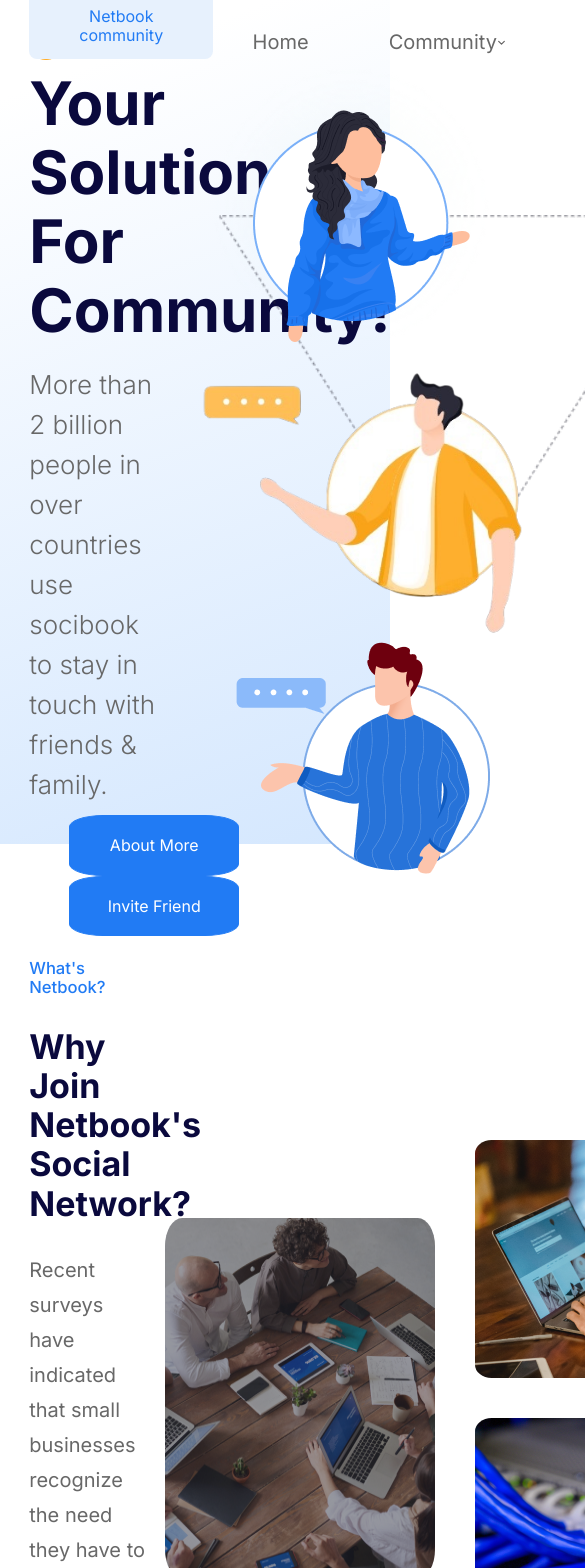
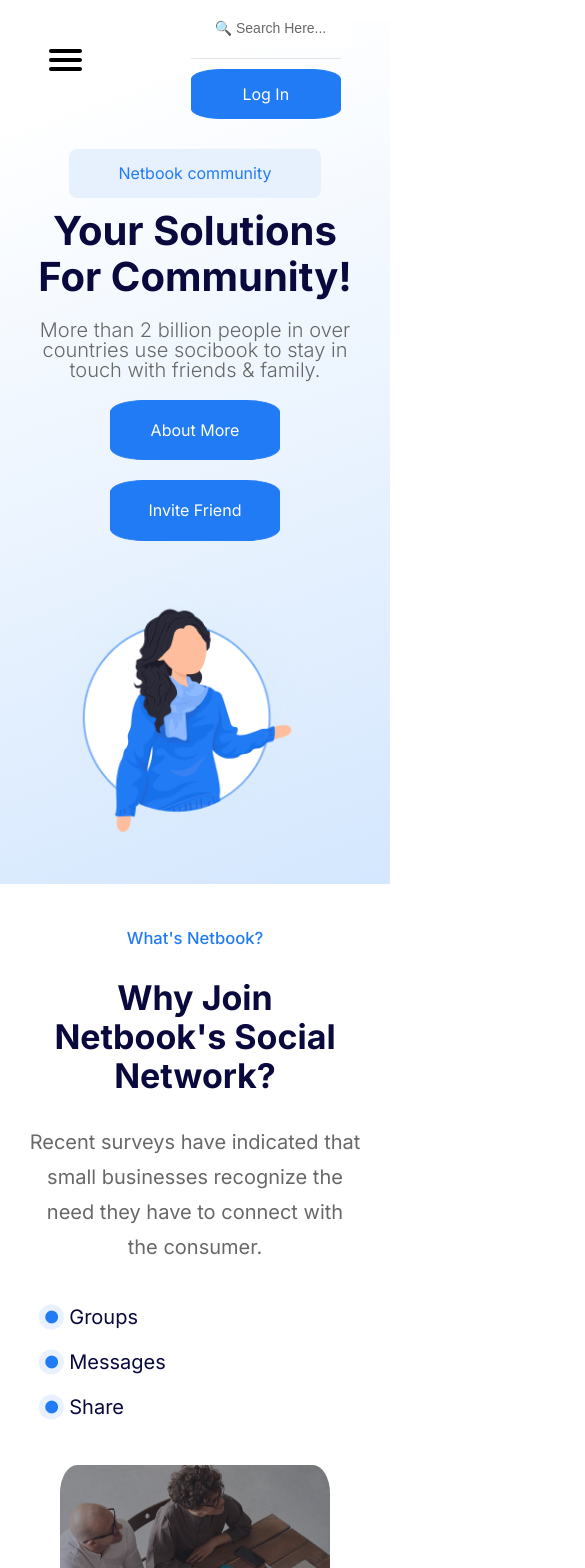
Before and after one commit to adnanshaikh10/NetBook, a React (Create React App) app: page / in a window 390 px wide. Shown: the top 1568 px of the page, 585 px wide, since content can reach past the window. Built offline with nearby package versions, Linux system fonts and the light colour scheme.

Commit message:
Finished responsiveness on entire website and changed minor visuals for accessability requirements.

```diff
--- a/src/App.css
+++ b/src/App.css
@@ -238,6 +238,16 @@ html {
   margin: 0 auto;
 }
 
+.menuToggle span {
+  display: none;
+  width: 33px;
+  height: 4px;
+  margin-bottom: 5px;
+  position: relative;
+  background: #000000;
+  border-radius: 3px;
+}
+
 a {
   text-decoration: none;
   color: #686868;
@@ -268,7 +278,7 @@ ul, .bodyText {
 }
 
 .navigation, .menu,
-.logo, .auth {
+.logo, .auth, .specialMedia {
   display: flex;
   align-items: center;
 }
@@ -413,11 +423,156 @@ form {
 
 .generalButton:hover,
 .loginButton:hover {
-  background-color: transparent;
+  background-color: #ffffff;
   color: #217BF4;
   border: 1px solid #217BF4;
 }
 
+.specialButton:hover {
+  background-color: #000057;
+  color: #ffffff;
+  border: 1px solid #217BF4;
+}
+
+@media (max-width: 1490px) {
+  .menu {
+    margin: 0;
+  }
+  .menu li {
+    padding: 0 10px;
+  }
+}
+@media (max-width: 980px) {
+  .navigation {
+    flex-direction: column;
+    margin: 20px;
+  }
+  .logo, .menu {
+    padding: 10px 0;
+  }
+  .heroText {
+    margin-top: 25px;
+  }
+}
+@media (max-width: 550px) {
+  .specialMedia {
+    display: none;
+  }
+  .menuToggle span {
+    display: block;
+  }
+  .auth {
+    flex-direction: column;
+  }
+  .navigation {
+    flex-direction: row;
+    justify-content: space-between;
+    align-items: center;
+  }
+  .loginButton {
+    margin: 10px 0;
+  }
+}
+@media (max-width: 1525px) {
+  .heroImage {
+    width: 100%;
+  }
+  .generalButton {
+    margin: 10px 10px;
+  }
+  .heroSection .heroText {
+    text-align: center;
+  }
+}
+@media (max-width: 1190px) {
+  .heroSection {
+    flex-direction: column;
+  }
+  .heroSection .heroText {
+    width: 100%;
+    text-align: center;
+  }
+  .avaterOne {
+    height: 300px;
+    width: 300px;
+    margin-left: 18%;
+    margin-bottom: 0%;
+  }
+  .heroImage .avaterTwo {
+    margin-left: 38%;
+    margin-top: -3%;
+  }
+  .avaterThree {
+    height: 260px;
+    width: 300px;
+    margin-left: 1%;
+  }
+  .heroImage .triangle {
+    position: absolute;
+    top: 24%;
+    left: 28%;
+    z-index: 10;
+  }
+}
+@media (max-width: 1085px) {
+  h1 {
+    font-size: 2.5rem;
+  }
+  .bodyText {
+    font-size: 1rem;
+    line-height: 20px;
+  }
+}
+@media (max-width: 895px) {
+  .avaterOne {
+    margin-left: 7%;
+  }
+  .heroImage .avaterTwo {
+    margin-left: 31%;
+  }
+  .heroImage .triangle {
+    display: none;
+  }
+  .heroImage .avaterTwo {
+    display: none;
+  }
+  .heroImage {
+    display: flex;
+    align-items: center;
+    margin-bottom: 22%;
+    margin-left: -11%;
+  }
+  .avaterThree {
+    margin-top: 6%;
+  }
+}
+@media (max-width: 700px) {
+  .avaterOne {
+    margin-left: 10%;
+    height: 220px;
+    width: 220px;
+  }
+  .avaterThree {
+    height: 200px;
+    width: 240px;
+    margin-left: 1%;
+  }
+}
+@media (max-width: 700px) {
+  .avaterOne {
+    height: 300px;
+    width: 300px;
+    margin: 0 auto;
+  }
+  .avaterThree {
+    display: none;
+  }
+}
+@media (max-width: 700px) {
+  h1 {
+    font-size: 2rem;
+  }
+}
 .aboutUs {
   display: flex;
   padding: 100px 0;
@@ -478,6 +633,29 @@ form {
   line-height: 35px;
 }
 
+.bulletList {
+  margin-left: -3%;
+}
+
+@media (max-width: 920px) {
+  .aboutImage {
+    flex-direction: column;
+    margin: 0;
+  }
+  .aboutText {
+    text-align: center;
+    width: 100%;
+  }
+}
+@media (max-width: 520px) {
+  .aboutUs {
+    flex-direction: column;
+    padding: 30px 0;
+  }
+  .bulletList {
+    margin-left: 0;
+  }
+}
 .acheivements {
   display: flex;
   justify-content: space-between;
@@ -523,7 +701,7 @@ form {
 }
 
 .members p {
-  padding: 10px 40px;
+  margin: 10px 0 0 40px;
 }
 
 .ratings, .awards {
@@ -598,6 +776,28 @@ h4 {
   color: #217BF4;
 }
 
+@media (max-width: 1410px) {
+  .acheivements {
+    flex-direction: column;
+    margin-bottom: 40px;
+  }
+  .ratings, .awards, .acheivement {
+    width: 285px;
+    margin: 10px auto;
+    text-align: center;
+  }
+  .cardTitleOne, .cardTitleTwo,
+  .cardArrow {
+    justify-content: center;
+  }
+  .discoverButton .generalButton {
+    display: flex;
+    justify-content: center;
+  }
+  .members p, .awards p {
+    font-size: 0.9rem;
+  }
+}
 .teamMembers {
   justify-content: center;
   display: flex;
@@ -617,7 +817,6 @@ h4 {
 }
 
 .teamMembers p {
-  text-align: center;
   color: #686868;
   font-size: 0.9rem;
 }
@@ -652,7 +851,7 @@ h4 {
   background: transparent;
   padding: 20px 40px;
   border: 1px transparent solid;
-  margin: 0;
+  margin: 10px 0;
 }
 
 .buttonFilter button:hover,
@@ -665,6 +864,7 @@ h4 {
 .teamMembers h3,
 .teamMembers p {
   padding: 10px 0;
+  text-align: center;
 }
 
 .profile {
@@ -702,6 +902,23 @@ h4 {
   box-shadow: 0px 34px 68px 0px rgba(116, 115, 128, 0.1);
 }
 
+@media (max-width: 1225px) {
+  .imageOne, .imageTwo,
+  .imageThree, .imageFour {
+    margin: 20px 15px;
+  }
+}
+@media (max-width: 580px) {
+  .buttonFilter {
+    flex-direction: column;
+  }
+  .teamText {
+    margin: 0 auto;
+  }
+  .profilePhoto {
+    padding: 50px 0;
+  }
+}
 .footer {
   padding: 50px 0;
   background-color: #2B2B39;
@@ -730,4 +947,31 @@ h4 {
 
 .menuTwo a {
   padding: 0 75px;
+}
+
+@media (max-width: 1380px) {
+  .menuTwo a {
+    padding: 0 40px;
+  }
+}
+@media (max-width: 1030px) {
+  .menuTwo a {
+    padding: 0 20px;
+  }
+}
+@media (max-width: 850px) {
+  .menuTwo a {
+    padding: 0 10px;
+  }
+  .menuTwo {
+    flex-direction: column;
+  }
+}
+@media (max-width: 420px) {
+  footer .wrapper {
+    flex-direction: column;
+  }
+  .logoTwo, .menuTwo, .socials {
+    padding: 10px 0;
+  }
 }/*# sourceMappingURL=App.css.map */
--- a/src/components/Footer.js
+++ b/src/components/Footer.js
@@ -9,7 +9,7 @@ const Footer = () => {
         <footer className="footer">
             <div className="wrapper">
                 <div className="logoTwo">
-                    <img src={Logo} alt="Netbook Logo" />
+                    <a href="/home"><img src={Logo} alt="Netbook Logo" /></a>
                     <h2>Netbook</h2>
                 </div>
                 <div className="menuTwo">
--- a/src/components/Header.js
+++ b/src/components/Header.js
@@ -10,8 +10,14 @@ const Header = () => {
         <header className="gradientBackground">
             <div className="wrapper">
                 <nav className="navigation">
+                    <div className="menuToggle">
+                        <span></span>
+                        <span></span>
+                        <span></span>
+                    </div>
+                    <div className="specialMedia">
                         <div className="logo">
-                        <img src={Logo} alt="Netbook Logo" />
+                            <a href="/home"><img src={Logo} alt="Netbook Logo" /></a>
                             <h2>Netbook</h2>
                         </div>
                         <ul className="menu">
@@ -20,6 +26,7 @@ const Header = () => {
                             <li><a href="/blog">Blog</a></li>
                             <li><a href="/events">Events</a></li>
                         </ul>
+                    </div>
                     <div className="auth">
                         <form action="/search" method="GET">
                             <input type="text" name="query" placeholder=" &#128269; Search Here..." />
@@ -39,9 +46,9 @@ const Header = () => {
                     </div>
                     <div className="heroImage">
                         <img src={avaterOne} className="avaterOne" alt="character model of a woman looking right in a blue shirt and scarf" />
-                        <img src={avaterThree} height={270} weight={270} className="avaterThree" alt="character model of a man looking left in a yellow jacket" />
+                        <img src={avaterThree} height={270} className="avaterThree" alt="character model of a man looking left in a yellow jacket" />
                         <img className="avaterTwo" src={avaterTwo} alt="character model of a man looking left in a blue sweatshirt" />
-                        <img src={triangle} height={375} weight={375} className="triangle" alt="background dashed triangle connecting pictures" />
+                        <img src={triangle} height={375} className="triangle" alt="background dashed triangle connecting pictures" />
                     </div>
                 </div>
             </div>
--- a/src/components/Main.js
+++ b/src/components/Main.js
@@ -26,7 +26,7 @@ const Main = () => {
                     <h3>Why Join Netbook's Social Network?</h3>
                     <p className="aboutDescription"> Recent surveys have indicated that small businesses recognize the need they have to connect with the consumer.</p>
                     <div className="aboutList">
-                        <ul>
+                        <ul className="bulletList">
                             <li><img src={bullet} alt="bulletPoint" /> Groups</li>
                             <li><img src={bullet} alt="bulletPoint" />Messages</li>
                             <li><img src={bullet} alt="bulletPoint" />Share</li>
@@ -92,7 +92,7 @@ const Main = () => {
                         <h3>we are connecting you to the digital life.</h3>
                         <p className="acheivementDescription"> The scope of Social Media becomes crucial to help businesses to directly engage with their needs and wants.</p>
                         <div className="discoverButton">
-                            <button className="generalButton">Discover Me
+                            <button className="specialButton generalButton">Discover Me
                                 <img src={bigArrow} alt="arrow" />
                             </button>
                         </div>
--- a/src/styles/partials/_about.scss
+++ b/src/styles/partials/_about.scss
@@ -61,3 +61,30 @@
     color: $text;
     line-height: 35px;
 }
+
+.bulletList {
+    margin-left: -3%;
+}
+
+@media (max-width: 920px) {
+    .aboutImage {
+        flex-direction: column;
+        margin: 0;
+    }
+
+    .aboutText {
+        text-align: center;
+        width: 100%;
+    }
+}
+
+@media (max-width: 520px) {
+    .aboutUs {
+        flex-direction: column;
+        padding: 30px 0;
+    }
+
+    .bulletList {
+        margin-left: 0;
+    }
+}
--- a/src/styles/partials/_header.scss
+++ b/src/styles/partials/_header.scss
@@ -1,6 +1,16 @@
 @use "./variables" as *;
 
 // Navigation
+.menuToggle span {
+    display: none;
+    width: 33px;
+    height: 4px;
+    margin-bottom: 5px;
+    position: relative;
+    background: $black;
+    border-radius: 3px;
+}
+
 a {
     text-decoration: none;
     color: $text;
@@ -30,7 +40,7 @@ ul, .bodyText {
 }
 
 .navigation, .menu,
-.logo, .auth {
+.logo, .auth, .specialMedia {
     display: flex;
     align-items: center;
 }
@@ -172,7 +182,188 @@ form {
 
 .generalButton:hover,
 .loginButton:hover {
-    background-color: transparent;
+    background-color: $white;
     color: $secondary;
     border: 1px solid $secondary;
 }
+
+.specialButton:hover {
+    background-color: #000057;
+    color: $white;
+    border: 1px solid $secondary;
+}
+
+//Navigation Media Queries
+
+@media (max-width: 1490px) {
+    .menu {
+        margin: 0;
+    }
+
+    .menu li {
+        padding: 0 10px;
+      }
+}
+
+@media (max-width: 980px) {
+    .navigation {
+        flex-direction: column;
+        margin: 20px;
+    }
+
+    .logo, .menu {
+        padding: 10px 0;
+    }
+
+    .heroText {
+        margin-top: 25px;
+    }
+}
+
+@media (max-width: 550px) {
+    .specialMedia {
+        display: none;
+    }
+
+    .menuToggle span {
+        display: block;
+    }
+
+    .auth {
+        flex-direction: column;
+    }
+
+    .navigation {
+        flex-direction: row;
+        justify-content: space-between;
+        align-items: center;
+    }
+
+    .loginButton {
+        margin: 10px 0;
+    }
+}
+
+//Header Media Queries
+
+@media (max-width: 1525px) {
+    .heroImage {
+        width: 100%;
+    }
+
+    .generalButton {
+        margin: 10px 10px;
+    }
+
+    .heroSection .heroText {
+        text-align: center;
+    }
+}
+
+@media (max-width: 1190px) {
+
+    .heroSection {
+        flex-direction: column;
+    }
+
+    .heroSection .heroText {
+        width: 100%;
+        text-align: center;
+    }
+
+    .avaterOne {
+        height: 300px;
+        width: 300px;
+        margin-left: 18%;
+        margin-bottom: 0%;
+    }
+
+    .heroImage .avaterTwo {
+        margin-left: 38%;
+        margin-top: -3%;
+    }
+
+    .avaterThree {
+        height: 260px;
+        width: 300px;
+        margin-left: 1%;
+    }
+
+    .heroImage .triangle {
+        position: absolute;
+        top: 24%;
+        left: 28%;
+        z-index: 10;
+    }
+}
+
+@media (max-width: 1085px) {
+    h1 {
+        font-size: 2.5rem;
+    }
+    .bodyText {
+        font-size: 1rem;
+        line-height: 20px;
+    }
+}
+
+@media (max-width: 895px) {
+    .avaterOne {
+        margin-left: 7%;
+    }
+
+    .heroImage .avaterTwo {
+        margin-left: 31%;
+    }
+
+    .heroImage .triangle {
+        display: none;
+    }
+
+    .heroImage .avaterTwo {
+        display: none;
+    }
+
+    .heroImage {
+        display: flex;
+        align-items: center;
+        margin-bottom: 22%;
+        margin-left: -11%;
+    }
+
+    .avaterThree {
+        margin-top: 6%;
+        }
+}
+
+@media (max-width: 700px) {
+    .avaterOne {
+        margin-left: 10%;
+        height: 220px;
+        width: 220px;
+    }
+
+    .avaterThree {
+        height: 200px;
+        width: 240px;
+        margin-left: 1%;
+    }
+}
+
+@media (max-width: 700px) {
+    .avaterOne {
+        height: 300px;
+        width: 300px;
+        margin: 0 auto;
+    }
+
+    .avaterThree {
+        display: none;
+    }
+}
+
+@media (max-width: 700px) {
+    h1 {
+        font-size: 2rem;
+    }
+}
```
Also changed, not shown: src/styles/partials/_awards.scss (+30 -1 lines), src/styles/partials/_footer.scss (+32 -0 lines), src/styles/partials/_team.scss (+24 -2 lines), 1 other file (tests, documents, lock files or other folders). Lines whose indentation alone changed are shown as unchanged.
